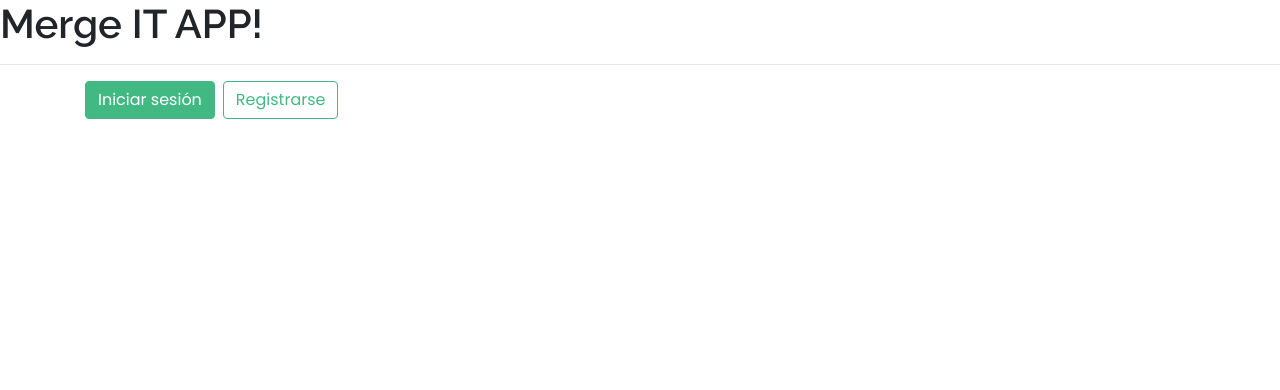
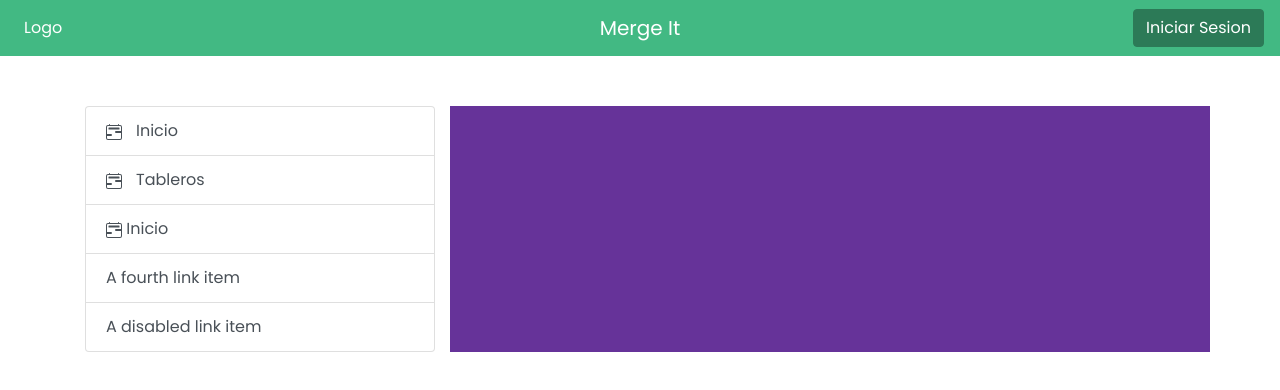
Before and after one commit to TwoDevsInc/MergeIt-FE, an Angular app: page / in a window 1280 px wide. Shown: the top 390 px of the page. Built offline with nearby package versions, Linux system fonts and the light colour scheme.

Commit message:
nav bar y principios del gestor de paneles

```diff
--- a/src/app/app.component.css
+++ b/src/app/app.component.css
@@ -0,0 +1,7 @@
+#data{
+  background-color: rebeccapurple;
+}
+
+#mainContainer{
+  padding-top: 50px;
+}
--- a/src/app/app.component.html
+++ b/src/app/app.component.html
@@ -1,21 +1,18 @@
-<h1>Merge IT APP!</h1>
 
-<hr>
+<!-- <div class="container"> -->
+<!-- Botón modal Login -->
+<!-- <button type="button" class="btn btn-primary mr-2" data-toggle="modal" data-target="#loginModal">
+  Iniciar sesión
+</button> -->
+
+<!-- Botón modal Registro -->
+<!-- <button type="button" class="btn btn-outline-primary" data-toggle="modal" data-target="#registroModal">
+  Registrarse
+</button> -->
 
 
-<div class="container">
-<!-- Botón modal Login -->
-<button type="button" class="btn btn-primary mr-2" data-toggle="modal" data-target="#loginModal">
-  Iniciar sesión
-</button>
-
-<!-- Botón modal Registro -->
-<button type="button" class="btn btn-outline-primary" data-toggle="modal" data-target="#registroModal">
-  Registrarse
-</button>
-
 <!-- Modal Login-->
-<div class="modal fade " id="loginModal" tabindex="-1" role="dialog" aria-labelledby="loginModalLabel"
+<!-- <div class="modal fade " id="loginModal" tabindex="-1" role="dialog" aria-labelledby="loginModalLabel"
   aria-hidden="true">
   <div class="modal-dialog" role="document">
     <div class="modal-content">
@@ -32,10 +29,10 @@
 
     </div>
   </div>
-</div>
+</div> -->
 
 <!-- Modal Registro-->
-<div class="modal fade " id="registroModal" tabindex="-1" role="dialog" aria-labelledby="registroModalLabel"
+<!-- <div class="modal fade " id="registroModal" tabindex="-1" role="dialog" aria-labelledby="registroModalLabel"
   aria-hidden="true">
   <div class="modal-dialog" role="document">
     <div class="modal-content">
@@ -54,4 +51,56 @@
   </div>
 </div>
 
+</div> -->
+
+
+
+<nav-bar></nav-bar>
+
+
+
+<div class="container" id="mainContainer">
+  <div class="row">
+    <div class="col-sm-4">
+      <div class="list-group">
+        <div class="list-group-item list-group-item-action">
+          <div class="row">
+            <div class="col-sm-1">
+              <svg xmlns="http://www.w3.org/2000/svg" width="16" height="16" fill="currentColor" class="bi bi-calendar2-range" viewBox="0 0 16 16">
+                <path d="M3.5 0a.5.5 0 0 1 .5.5V1h8V.5a.5.5 0 0 1 1 0V1h1a2 2 0 0 1 2 2v11a2 2 0 0 1-2 2H2a2 2 0 0 1-2-2V3a2 2 0 0 1 2-2h1V.5a.5.5 0 0 1 .5-.5zM2 2a1 1 0 0 0-1 1v11a1 1 0 0 0 1 1h12a1 1 0 0 0 1-1V3a1 1 0 0 0-1-1H2z"/>
+                <path d="M2.5 4a.5.5 0 0 1 .5-.5h10a.5.5 0 0 1 .5.5v1a.5.5 0 0 1-.5.5H3a.5.5 0 0 1-.5-.5V4zM9 8a1 1 0 0 1 1-1h5v2h-5a1 1 0 0 1-1-1zm-8 2h4a1 1 0 1 1 0 2H1v-2z"/>
+              </svg>
+            </div>
+            <div class="col-sm-10">
+              <a>Inicio</a>
+            </div>
+          </div>
+        </div>
+        <div class="list-group-item list-group-item-action">
+          <div class="row">
+            <div class="col-sm-1">
+              <svg xmlns="http://www.w3.org/2000/svg" width="16" height="16" fill="currentColor" class="bi bi-calendar2-range" viewBox="0 0 16 16">
+                <path d="M3.5 0a.5.5 0 0 1 .5.5V1h8V.5a.5.5 0 0 1 1 0V1h1a2 2 0 0 1 2 2v11a2 2 0 0 1-2 2H2a2 2 0 0 1-2-2V3a2 2 0 0 1 2-2h1V.5a.5.5 0 0 1 .5-.5zM2 2a1 1 0 0 0-1 1v11a1 1 0 0 0 1 1h12a1 1 0 0 0 1-1V3a1 1 0 0 0-1-1H2z"/>
+                <path d="M2.5 4a.5.5 0 0 1 .5-.5h10a.5.5 0 0 1 .5.5v1a.5.5 0 0 1-.5.5H3a.5.5 0 0 1-.5-.5V4zM9 8a1 1 0 0 1 1-1h5v2h-5a1 1 0 0 1-1-1zm-8 2h4a1 1 0 1 1 0 2H1v-2z"/>
+              </svg>
+            </div>
+            <div class="col-sm-10">
+              <a>Tableros</a>
+            </div>
+          </div>
+        </div>
+        <a href="#" class="list-group-item list-group-item-action">
+          <svg xmlns="http://www.w3.org/2000/svg" width="16" height="16" fill="currentColor" class="bi bi-calendar2-range" viewBox="0 0 16 16">
+            <path d="M3.5 0a.5.5 0 0 1 .5.5V1h8V.5a.5.5 0 0 1 1 0V1h1a2 2 0 0 1 2 2v11a2 2 0 0 1-2 2H2a2 2 0 0 1-2-2V3a2 2 0 0 1 2-2h1V.5a.5.5 0 0 1 .5-.5zM2 2a1 1 0 0 0-1 1v11a1 1 0 0 0 1 1h12a1 1 0 0 0 1-1V3a1 1 0 0 0-1-1H2z"/>
+            <path d="M2.5 4a.5.5 0 0 1 .5-.5h10a.5.5 0 0 1 .5.5v1a.5.5 0 0 1-.5.5H3a.5.5 0 0 1-.5-.5V4zM9 8a1 1 0 0 1 1-1h5v2h-5a1 1 0 0 1-1-1zm-8 2h4a1 1 0 1 1 0 2H1v-2z"/>
+          </svg>
+            Inicio</a>
+        <a href="#" class="list-group-item list-group-item-action">A fourth link item</a>
+        <a href="#" class="list-group-item list-group-item-action" tabindex="-1" aria-disabled="true">A disabled link item</a>
+      </div>
+    </div>
+    <div class="col-sm-8" id="data">
+
+    </div>
+  </div>
 </div>
--- a/src/app/app.module.ts
+++ b/src/app/app.module.ts
@@ -7,12 +7,14 @@ import { UsersModule } from './users/users.module';
 import { AuthModule } from './auth/auth.module';
 import { LoginComponent } from './auth/components/login/login.component';
 import { RegisterComponent } from './auth/components/register/register.component';
+import { NavBarComponent } from './common/components/nav-bar/nav-bar.component';
 
 @NgModule({
   declarations: [
     AppComponent,
     LoginComponent,
-    RegisterComponent
+    RegisterComponent,
+    NavBarComponent
   ],
   imports: [
     BrowserModule,
--- /dev/null
+++ b/src/app/common/components/nav-bar/nav-bar.component.css
@@ -0,0 +1,7 @@
+#navBar{
+  background-color:rgb(66, 185, 131);
+}
+
+.nav-link, a{
+  color: white;
+}
--- /dev/null
+++ b/src/app/common/components/nav-bar/nav-bar.component.html
@@ -0,0 +1,22 @@
+<nav class="navbar navbar-expand-md" id="navBar">
+  <div class="navbar-collapse collapse w-100 order-1 order-md-0 dual-collapse2">
+    <ul class="navbar-nav mr-auto">
+      <li class="nav-item">
+        <a class="nav-link" href="#">Logo</a>
+      </li>
+    </ul>
+  </div>
+  <div class="mx-auto order-0">
+    <a class="navbar-brand mx-auto" href="#">Merge It</a>
+    <button class="navbar-toggler" type="button" data-toggle="collapse" data-target=".dual-collapse2">
+      <span class="navbar-toggler-icon"></span>
+    </button>
+  </div>
+  <div class="navbar-collapse collapse w-100 order-3 dual-collapse2">
+    <ul class="navbar-nav ml-auto">
+      <li class="nav-item">
+        <button class="btn btn-secondary">Iniciar Sesion</button>
+      </li>
+    </ul>
+  </div>
+</nav>
--- /dev/null
+++ b/src/app/common/components/nav-bar/nav-bar.component.ts
@@ -0,0 +1,15 @@
+import { Component, OnInit } from '@angular/core';
+
+@Component({
+  selector: 'nav-bar',
+  templateUrl: './nav-bar.component.html',
+  styleUrls: ['./nav-bar.component.css']
+})
+export class NavBarComponent implements OnInit {
+
+  constructor() { }
+
+  ngOnInit(): void {
+  }
+
+}
```
Also changed, not shown: 1 other file (tests, documents, lock files or other folders).
